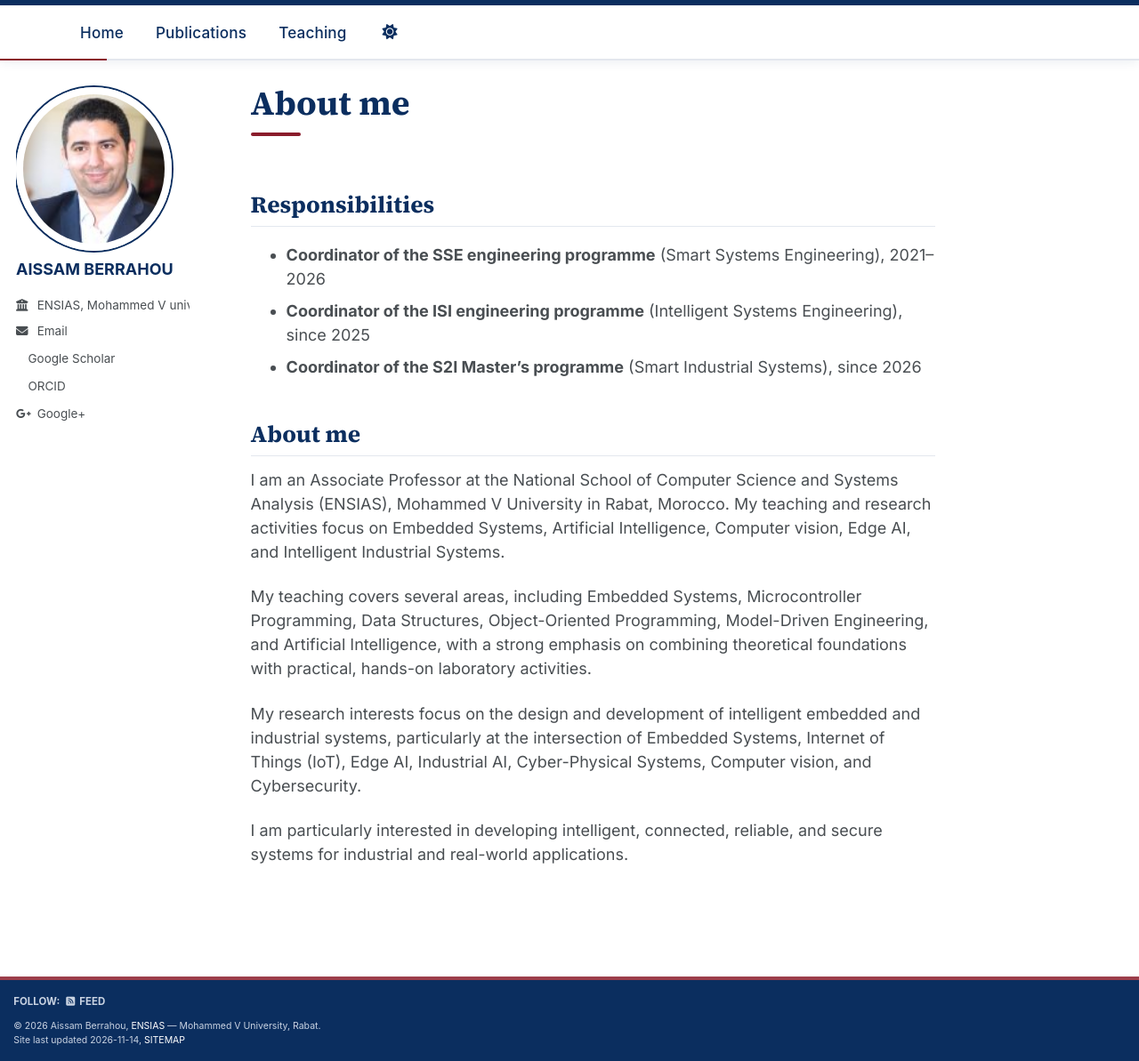
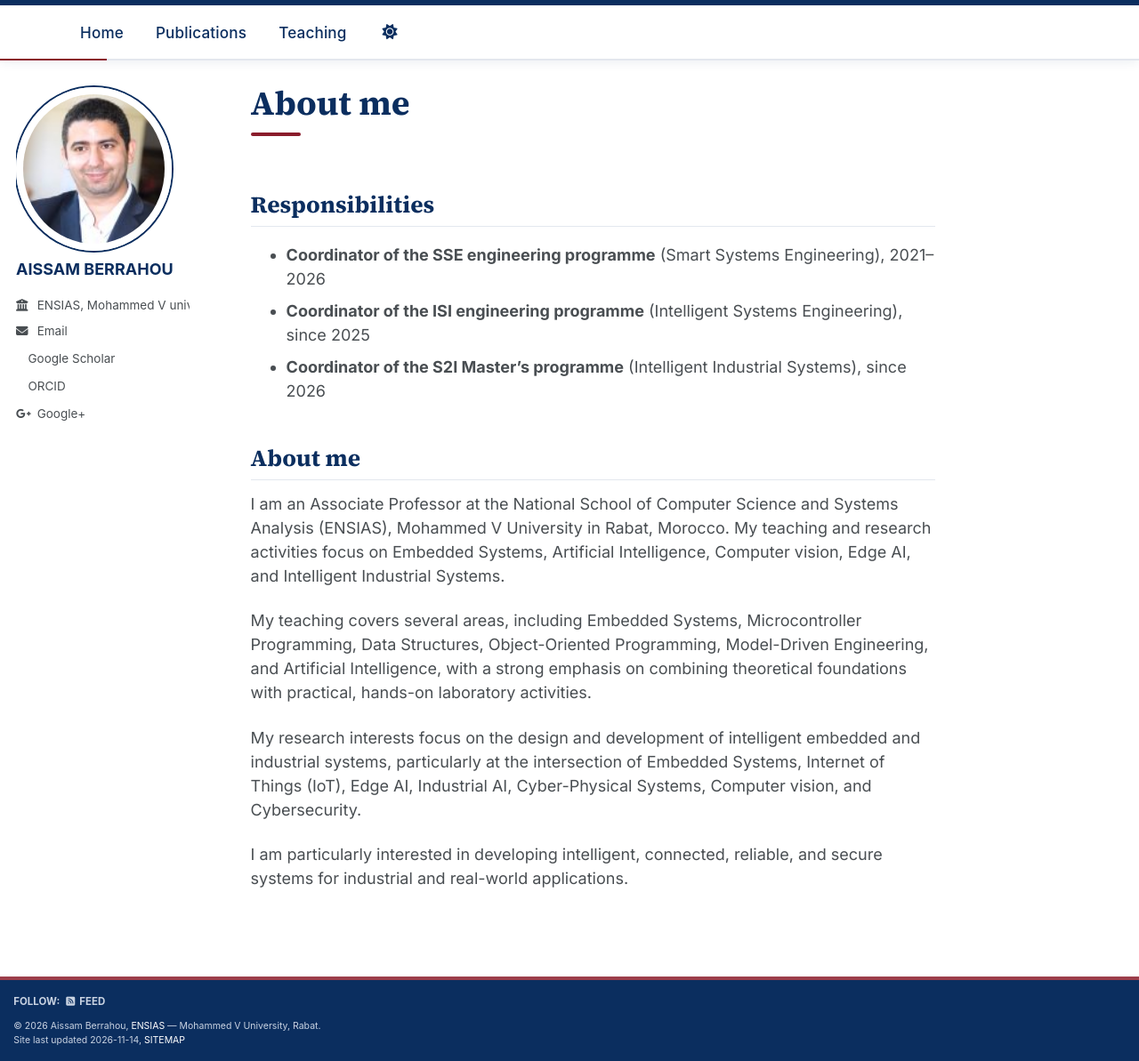
Before and after one commit to aissamberrahou/aissamberrahou.github.io, a Jekyll site: the page built from _pages/about.md, in a window 1280 px wide and 1193 px high. Shown: the whole window at 89% size. Built offline with Jekyll 4.4.1, drawn with Linux system fonts in a browser that asks for light colours; a style sheet for code colours, icons or effects is not loaded.

Commit message:
Update about.md

```diff
--- a/_pages/about.md
+++ b/_pages/about.md
@@ -11,7 +11,7 @@ redirect_from:
 
 * **Coordinator of the SSE engineering programme** (Smart Systems Engineering), 2021–2026
 * **Coordinator of the ISI engineering programme** (Intelligent Systems Engineering), since 2025
-* **Coordinator of the S2I Master's programme** (Smart Industrial Systems), since 2026
+* **Coordinator of the S2I Master's programme** (Intelligent Industrial Systems), since 2026
 
 ## About me
 
```
